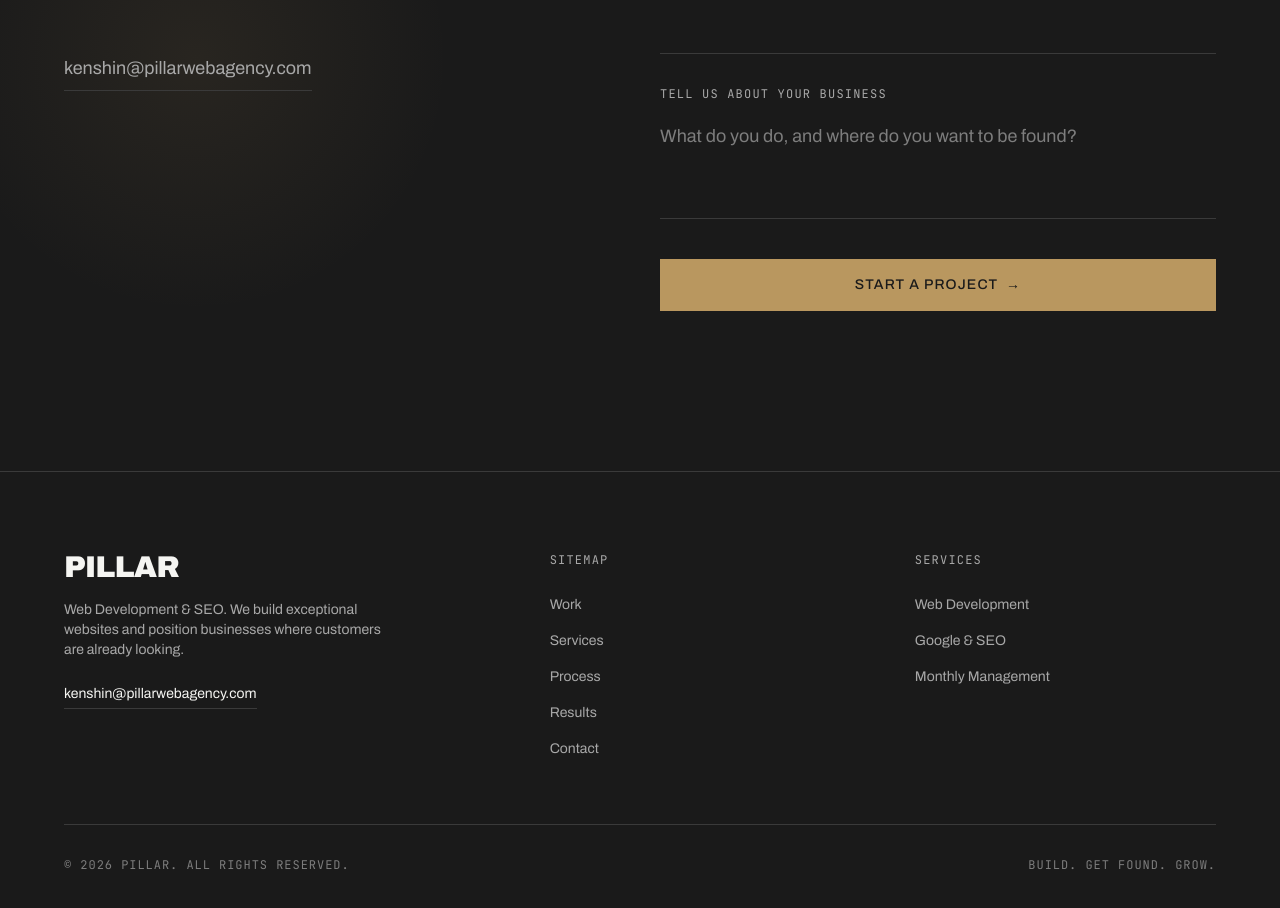
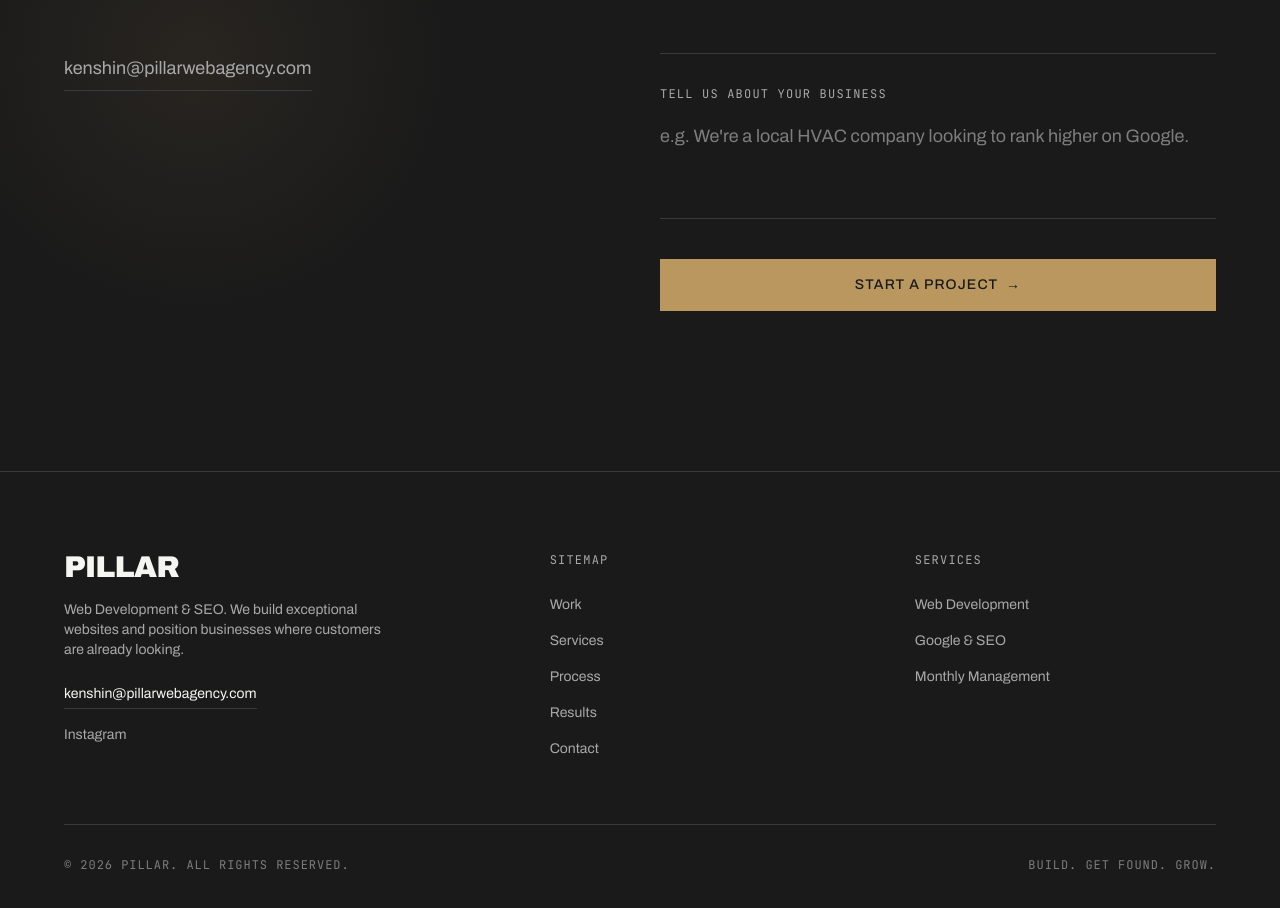
Before and after one commit to KenshinKm/Pillar-website, a Next.js app: page / in a window 1280 px wide. Shown: the part 5561-6469 px from the top of the page. Built offline with nearby package versions, Linux system fonts and the light colour scheme.

Commit message:
Update contact form placeholder and add Instagram to footer
Co-Authored-By: Claude Sonnet 5 <noreply@anthropic.com>

```diff
--- a/components/Footer.tsx
+++ b/components/Footer.tsx
@@ -39,6 +39,14 @@ export default function Footer() {
             >
               kenshin@pillarwebagency.com
             </a>
+            <a
+              href="https://www.instagram.com/pillarwebagency"
+              target="_blank"
+              rel="noopener noreferrer"
+              className="mt-4 block text-sm text-muted transition-colors hover:text-ink"
+            >
+              Instagram
+            </a>
           </div>
 
           {COLUMNS.map((col) => (
--- a/components/sections/FinalCta.tsx
+++ b/components/sections/FinalCta.tsx
@@ -83,7 +83,7 @@ export default function FinalCta() {
                   name="message"
                   rows={3}
                   className="resize-none border-b border-line bg-transparent py-3 text-lg text-ink outline-none transition-colors placeholder:text-faint focus:border-accent"
-                  placeholder="What do you do, and where do you want to be found?"
+                  placeholder="e.g. We're a local HVAC company looking to rank higher on Google."
                 />
               </div>
 
```
